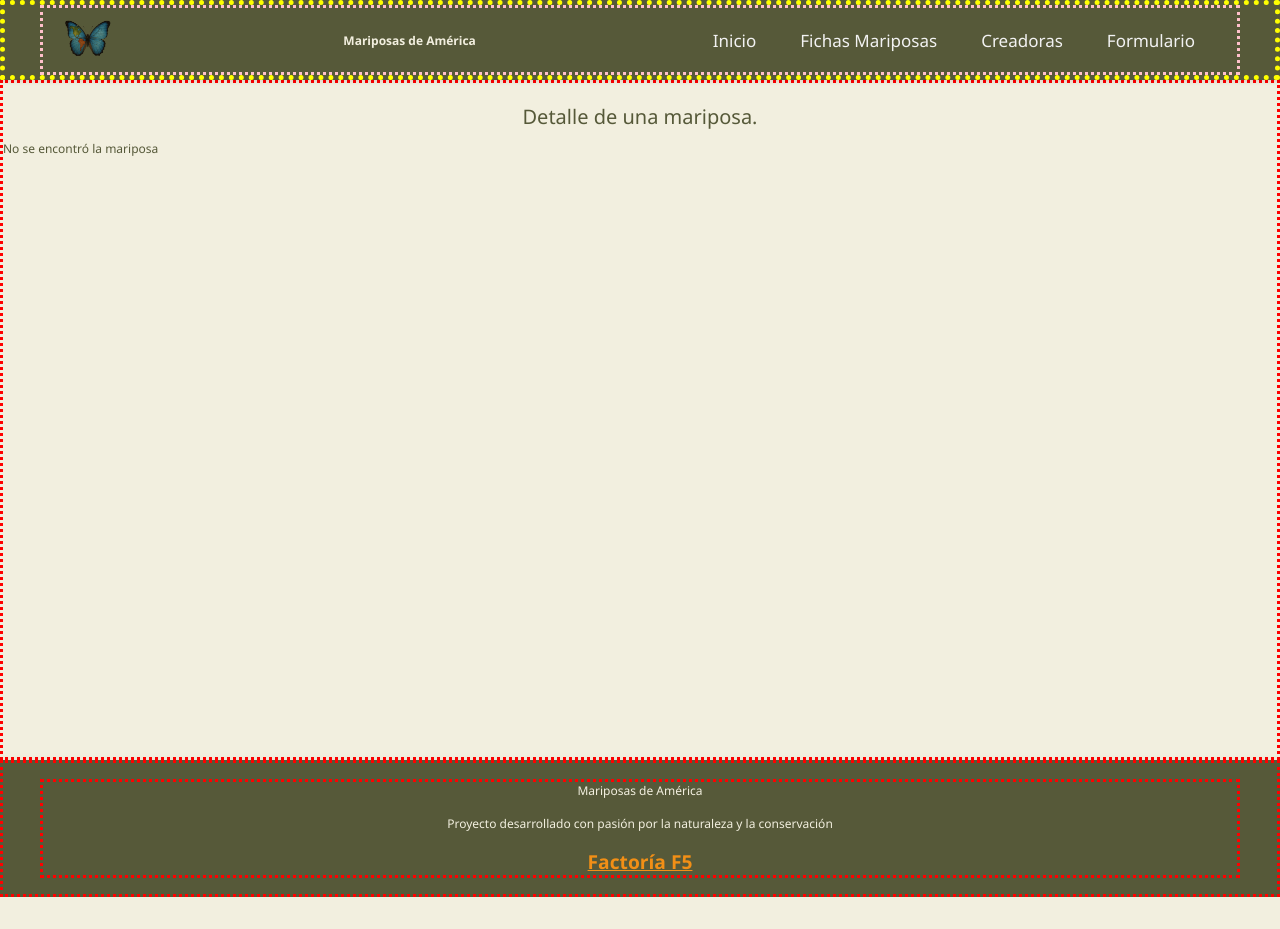
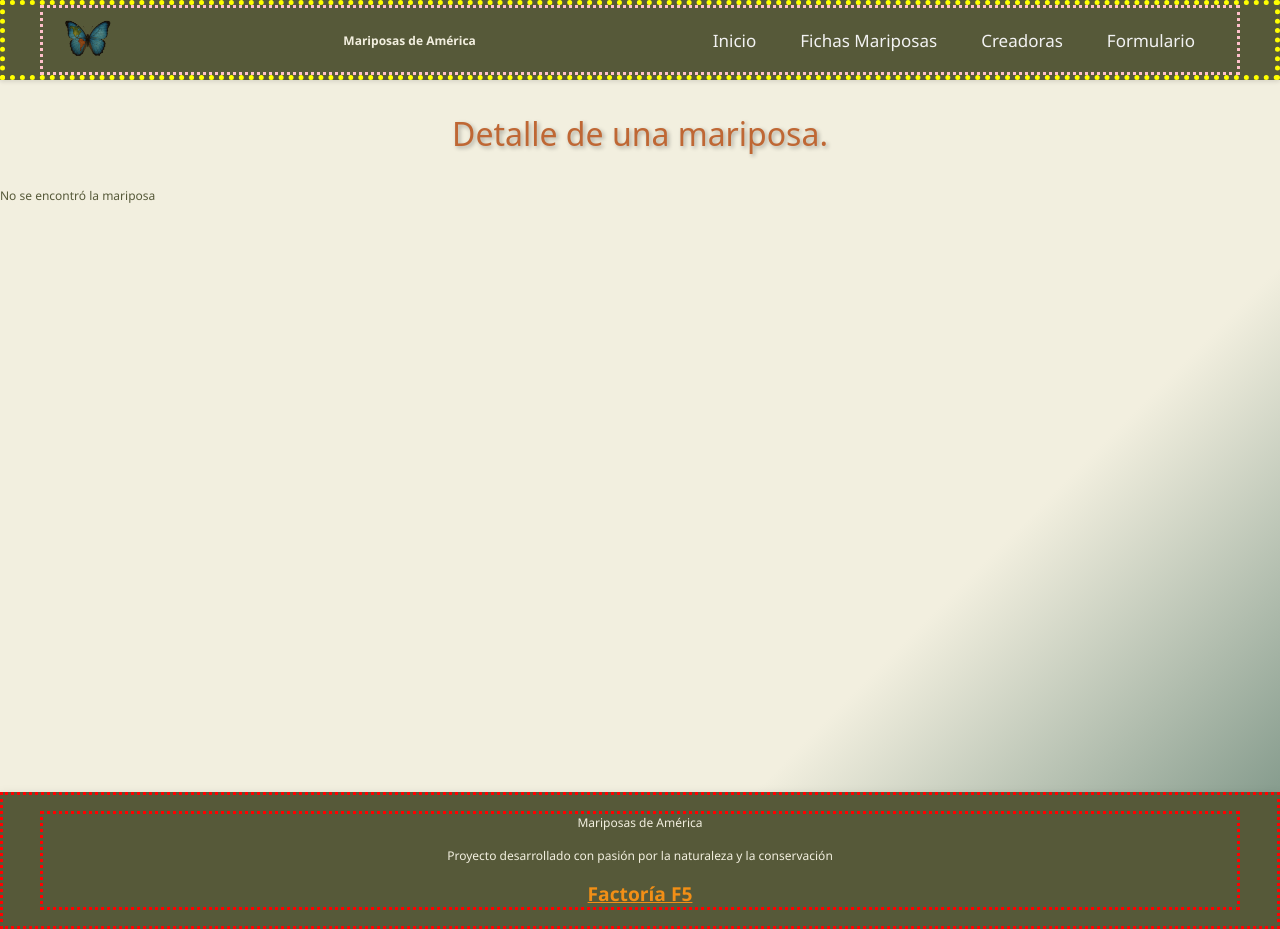
Before and after one commit to irinatiron/polinizadores-america-mariposas, a React (Vite) app: page /detalle-mariposa/1 in a window 1280 px wide. Before the commit the page ends 897 px from the top, so only its background shows below. Built offline with nearby package versions, Linux system fonts and the light colour scheme; no server answers; a web font is replaced by a local one.

Commit message:
style(global): apply fadeIn load animation and gradient background across all pages to unify styles

```diff
--- a/src/components/CardBackButterfly.css
+++ b/src/components/CardBackButterfly.css
@@ -1,8 +1,5 @@
 .title-detail-butterfly {
     text-align: center;
-    margin-top: 20px;
-    font-size: 20px;
-    font-weight: 500;
 }
 
 .cards {
--- a/src/components/CardBackButterfly.jsx
+++ b/src/components/CardBackButterfly.jsx
@@ -40,7 +40,7 @@ const CardBackButterfly = () => {//Componente funcional
         fetchButterfly()
     }, [id])//El array [id] indica que se ejecuta este efecto cuando el componente se monta o si cambia el ID
 
-    if (loading) return <p>Cargando mariposa...</p>//Mientras la mariposa se esté cargando, se muestra este mensaje
+    if (loading) return <></>//Mientras la mariposa se esté cargando, se muestra este mensaje
     if (!butterfly) return <p>No se encontró la mariposa</p>//Si no se encontró nada(ej ID inválido), se muestra este otro mensaje
 
 
--- a/src/components/CardFrontButterflies.css
+++ b/src/components/CardFrontButterflies.css
@@ -8,6 +8,7 @@
     /* margin: 10% 0; */
     margin: 30px 0;
     color: black;
+    animation: fadeIn 0.5s ease-out;
 }
 
 span {
--- a/src/components/CardFrontButterflies.jsx
+++ b/src/components/CardFrontButterflies.jsx
@@ -37,7 +37,7 @@ const CardsButterflies = () => {// define un componente funcional (CardButterfli
         fetchData()//LLama a la función fetchData para empezar a obtener los datos cuando el compornente se monta.
     }, [])//El array vacío '[]' le dice a 'useEffect' que solo ejecute esto **una vez**, al principio
 
-    if (loading) return <p>Cargando mariposas...</p>//Mientras loading es true, muestra un mensaje
+    // if (loading) return <p>Cargando mariposas...</p>//Mientras loading es true, muestra un mensaje
 
     return (
         <>
--- a/src/index.css
+++ b/src/index.css
@@ -20,6 +20,18 @@ body {
     font-family: 'Segoe UI', Tahoma, Geneva, Verdana, sans-serif;
     color: var(--color-text-dark);
     background-color: var(--color-light-beige);
+}
+
+@keyframes fadeIn {
+    from {
+        opacity: 0;
+        transform: translateY(20px);
+    }
+
+    to {
+        opacity: 1;
+        transform: translateY(0);
+    }
 }
 
 
@@ -73,19 +85,10 @@ body {
    ================================================ */
 
 /*---MAIN---*/
-main {
-    border: 3px dotted red;
-    /* margin: 5px; */
-    /* Reduced margin for mobile */
-    /*Compensates fixed menu, so it is not covered by it */
+
+#root {
+    background: linear-gradient(135deg, var(--color-light-beige) 0%, var(--color-light-beige) 70%, var(--color-sage-green) 100%);
 }
-
-/* .flex-container {
-  display: flex;
-  flex-flow: row wrap;
-  justify-content: center;
-
-} */
 
 .content-btn {
     /*botón añadir mariposa + h2 centralizados*/
--- a/src/pages/ButterflyDetail.jsx
+++ b/src/pages/ButterflyDetail.jsx
@@ -3,7 +3,7 @@ import CardBackButterfly from "../components/CardBackButterfly";
 function ButterflyDetail() {
     return(
         <>
-        <p className="title-detail-butterfly">Detalle de una mariposa.</p>
+        <h2 className="title-detail-butterfly">Detalle de una mariposa.</h2>
         <CardBackButterfly></CardBackButterfly>
         </>
     )
--- a/src/pages/CreateButterfly.jsx
+++ b/src/pages/CreateButterfly.jsx
@@ -6,7 +6,7 @@ import ButterflyWings from '../components/Animations/ButterflyWings';
 const CreateButterfly = () => {
   return (
     <>
-      <h2 className={styles['create-page-title']}>Añadir una nueva mariposa al catálogo.</h2>
+      <h2 className={styles['create-page-title']}>Añadir una nueva mariposa al catálogo</h2>
       <p className={styles['create-page-intro']}>
         ¿No encuentras la mariposa que buscas? Puedes contribuir completando el siguiente formulario con sus datos para incluirla en nuestro listado.
       </p>
--- a/src/pages/Creators.css
+++ b/src/pages/Creators.css
@@ -1,6 +1,6 @@
 .creators-container {
   min-height: 100vh;
-  background: linear-gradient(135deg, var(--color-light-beige) 0%, var(--color-light-beige) 70%, var(--color-sage-green) 100%);
+  /* background: linear-gradient(135deg, var(--color-light-beige) 0%, var(--color-light-beige) 70%, var(--color-sage-green) 100%); */
   padding: 2rem 1rem;
   margin: 0 auto;
   max-width: 1400px;
```
